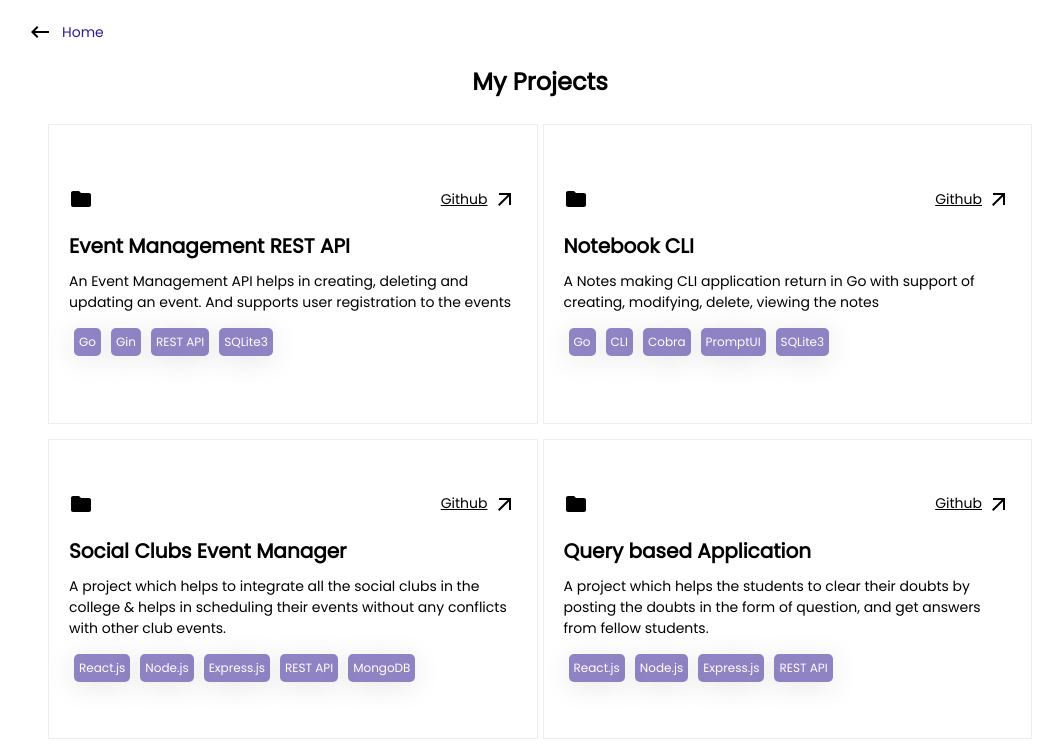
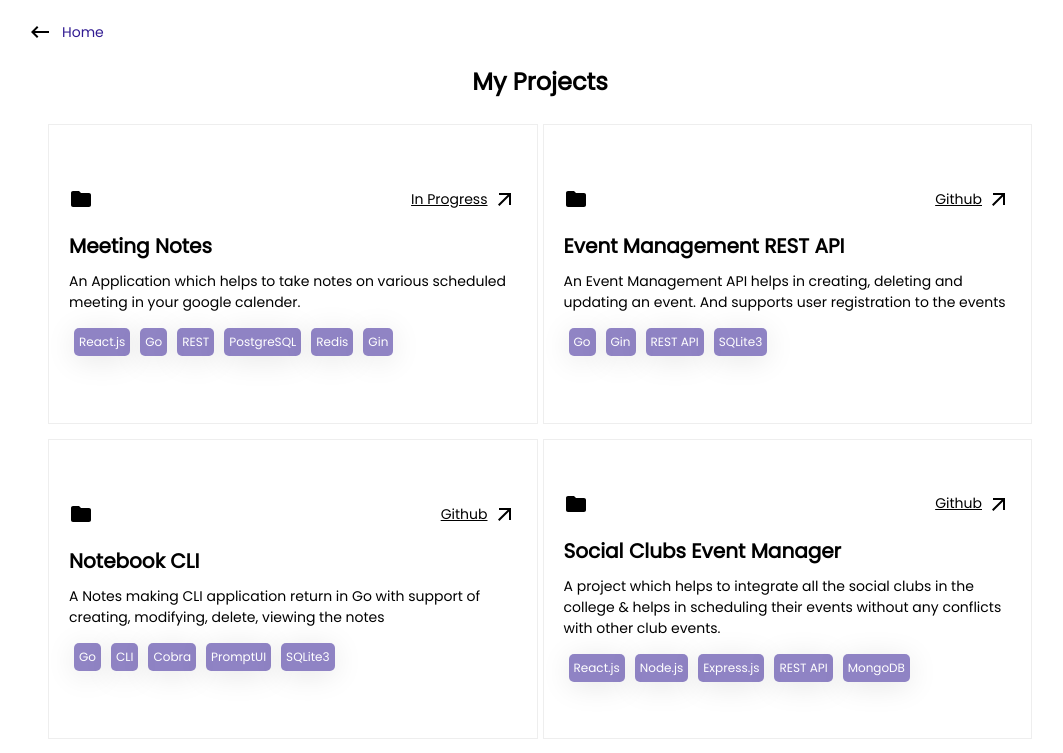
Before and after one commit to sambasivareddy-ch/sambasiva, a React (Create React App) app: page /projects in a window 1280 px wide. Shown: the top 753 px of the page, without its empty margins (100-1163 px from the left). Built offline with nearby package versions, Linux system fonts and the light colour scheme.

Commit message:
New Project Added

```diff
--- a/src/components/Project.js
+++ b/src/components/Project.js
@@ -18,7 +18,7 @@ const Project = (props) => {
             className={styles["github-link"]}
           >
             {/* <GitHubIcon fontSize="medium" /> */}
-            <span>Github</span>
+            <span>{props.project_details.status === "Completed"? "Github": "In Progress"}</span>
             <ArrowOutwardIcon />
           </a>
         </div>
--- a/src/components/Projects.js
+++ b/src/components/Projects.js
@@ -4,6 +4,14 @@ import styles from "../styles/page.module.css";
 import Project from "./Project";
 
 const projects_arr = [
+    {
+        project_name: "Meeting Notes",
+        gitlink: "https://github.com/sambasivareddy-ch/meeting_notes_app",
+        description:
+            "An Application which helps to take notes on various scheduled meeting in your google calender.",
+        skills: ["React.js", "Go", "REST", "PostgreSQL", "Redis", "Gin"],
+        status: "In Progress",
+    },
     {
         project_name: "Event Management REST API",
         gitlink: "https://github.com/sambasivareddy-ch/rest_api_go",
@@ -17,14 +25,6 @@ const projects_arr = [
         description: "A Notes making CLI application return in Go with support of creating, modifying, delete, viewing the notes",
         skills: ['Go', 'CLI', 'Cobra', 'PromptUI', 'SQLite3'],
         status: "Completed"
-    },
-    {
-        project_name: "Social Clubs Event Manager",
-        gitlink: "https://github.com/samba-chinta/club_manager",
-        description:
-            "A project which helps to integrate all the social clubs in the college & helps in scheduling their events without any conflicts with other club events.",
-        skills: ["React.js", "Node.js", "Express.js", "REST", "MongoDB"],
-        status: "Completed",
     }
 ];
 
--- a/src/pages/ProjectPage.js
+++ b/src/pages/ProjectPage.js
@@ -5,6 +5,14 @@ import Project from "../components/Project";
 import KeyboardBackspaceIcon from "@mui/icons-material/KeyboardBackspace";
 
 const projects_arr = [
+    {
+        project_name: "Meeting Notes",
+        gitlink: "https://github.com/sambasivareddy-ch/meeting_notes_app",
+        description:
+            "An Application which helps to take notes on various scheduled meeting in your google calender.",
+        skills: ["React.js", "Go", "REST", "PostgreSQL", "Redis", "Gin"],
+        status: "In Progress",
+    },
     {
         project_name: "Event Management REST API",
         gitlink: "https://github.com/sambasivareddy-ch/rest_api_go",
```
